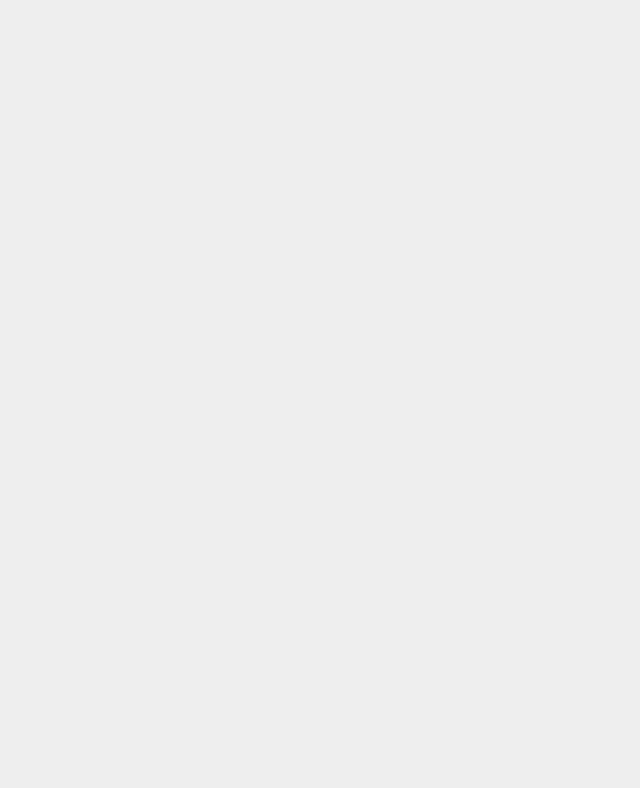
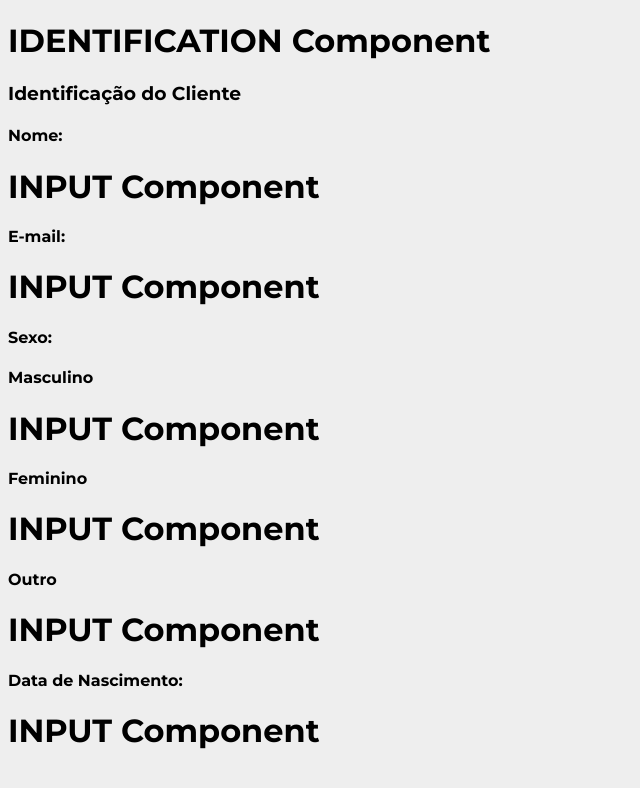
Before and after one commit to marcusviniciusmo/Companhia_Do_Saldo_Website, a React (Vite) app in the folder frontend/: page /orders/identification in a window 1280 px wide. Before the commit this address had no page. Shown: the top 788 px of the page, without its empty margins (0-640 px from the left). Built offline with nearby package versions, Linux system fonts and the light colour scheme.

Commit message:
Creating the routes for the Iframe views in the Orders view

```diff
--- a/frontend/src/routes/index.tsx
+++ b/frontend/src/routes/index.tsx
@@ -4,6 +4,10 @@ import { Products } from "../views/Products";
 import { Suppliers } from "../views/Suppliers";
 import { Orders } from "../views/Orders";
 import { Contact } from "../views/Contact";
+import { Identification } from '../components/Identification';
+import { Address } from '../components/Address';
+import { Message } from '../components/Message';
+import { Product } from '../components/Product';
 
 export function Router() {
   return (
@@ -13,6 +17,10 @@ export function Router() {
         <Route path='/products' element={<Products />} />
         <Route path='/suppliers' element={<Suppliers />} />
         <Route path='/orders' element={<Orders />} />
+          <Route path='/orders/identification' element={<Identification />} />
+          <Route path='/orders/address' element={<Address />} />
+          <Route path='/orders/message' element={<Message />} />
+          <Route path='/orders/product' element={<Product />} />
         <Route path='/contact' element={<Contact />} />
       </Routes>
     </BrowserRouter>
```
